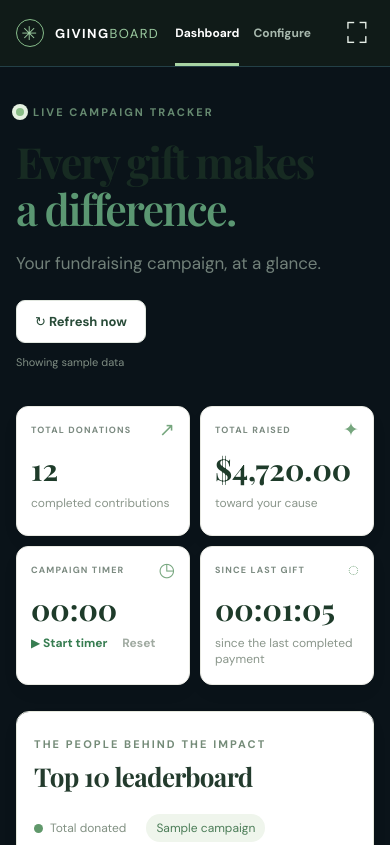
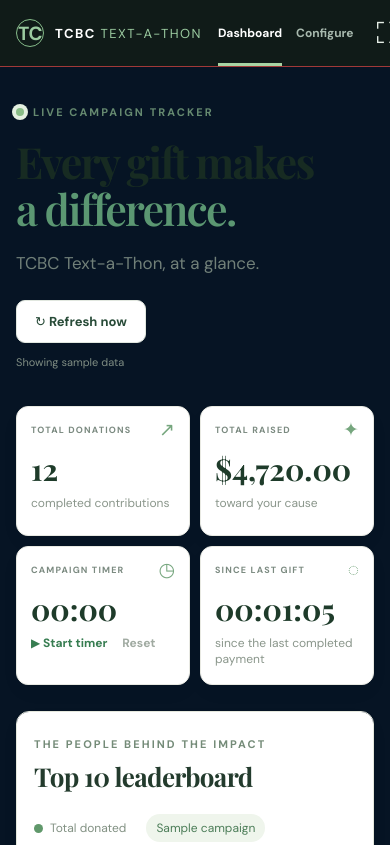
Before and after one commit to DerekAlfonso/StripeDonationTracker, a website with bundled scripts: page index.html in a window 390 px wide. Shown: the top 845 px of the page. Built offline with nearby package versions, Linux system fonts and the light colour scheme; a web font is replaced by a local one.

Commit message:
Updated to new colors and look-and-feel

```diff
--- a/app.js
+++ b/app.js
@@ -2,8 +2,9 @@ import { shareUrl, stripeRedirect, summarize } from './data.js';
 
 const STORAGE = 'giving-board-config-v1';
 const TIMER = 'giving-board-timer-v1';
+const DEFAULT_CAMPAIGN_NAME = 'TCBC Text-a-Thon';
 const $ = id => document.getElementById(id);
-const barColors = ['#57e6c2', '#ffbd69', '#fa76a8', '#a88bff', '#56c8ff', '#d8e66b', '#ff8d72', '#79e0f2', '#d195f5', '#8be19a'];
+const barColors = ['#ff6b6b', '#62aaff', '#ff9980', '#8ac7ff', '#f479a8', '#5cd5e8', '#ffb56f', '#9ba5ff', '#ed86d8', '#91d4ff'];
 const demoDonations = [
   ['Derek A', 82500, 2], ['Avery B', 74000, 5], ['Samira K', 58000, 8], ['Jordan M', 53000, 14],
   ['Taylor R', 44500, 22], ['Morgan L', 36000, 35], ['Riley C', 31000, 49], ['Charlie P', 26500, 60],
@@ -20,8 +21,10 @@ let timer = readTimer();
 let lastGiftAt = 0;
 
 function readConfig() {
-  try { return { name: '', pollSeconds: 30, token: '', linkId: '', ...JSON.parse(localStorage.getItem(STORAGE) || '{}') }; }
-  catch { return { name: '', pollSeconds: 30, token: '', linkId: '' }; }
+  try {
+    const stored = JSON.parse(localStorage.getItem(STORAGE) || '{}');
+    return { name: DEFAULT_CAMPAIGN_NAME, pollSeconds: 30, token: '', linkId: '', ...stored, name: stored.name?.trim() || DEFAULT_CAMPAIGN_NAME };
+  } catch { return { name: DEFAULT_CAMPAIGN_NAME, pollSeconds: 30, token: '', linkId: '' }; }
 }
 function readTimer() {
   try { return { elapsed: 0, startedAt: null, ...JSON.parse(localStorage.getItem(TIMER) || '{}') }; }
@@ -142,7 +145,7 @@ function route() {
 function save() {
   const seconds = Number($('poll-seconds').value);
   if (!Number.isInteger(seconds) || seconds < 10 || seconds > 3600) { $('save-status').textContent = 'Choose a refresh interval from 10 to 3600 seconds.'; return; }
-  config = { name: $('campaign-name').value.trim(), pollSeconds: seconds, token: $('access-token').value.trim(), linkId: $('payment-link').value };
+  config = { name: $('campaign-name').value.trim() || DEFAULT_CAMPAIGN_NAME, pollSeconds: seconds, token: $('access-token').value.trim(), linkId: $('payment-link').value };
   localStorage.setItem(STORAGE, JSON.stringify(config));
   $('save-status').textContent = 'Saved in this browser.';
   if (config.linkId && config.token) { refreshDonations(); schedulePoll(); }
--- a/index.html
+++ b/index.html
@@ -3,8 +3,8 @@
 <head>
   <meta charset="utf-8">
   <meta name="viewport" content="width=device-width, initial-scale=1">
-  <meta name="theme-color" content="#101b18">
-  <title>Giving Board</title>
+  <meta name="theme-color" content="#740000">
+  <title>TCBC Text-a-Thon</title>
   <link rel="stylesheet" href="styles.css">
   <link rel="stylesheet" href="theme.css">
   <script type="module" src="app.js"></script>
@@ -12,7 +12,7 @@
 <body>
   <div class="app-shell">
     <header class="topbar">
-      <a class="brand" href="#dashboard" aria-label="Giving Board dashboard"><span class="brand-mark">✳</span><span>GIVING<span class="brand-light">BOARD</span></span></a>
+      <a class="brand" href="#dashboard" aria-label="TCBC Text-a-Thon dashboard"><span class="brand-mark">TC</span><span>TCBC<span class="brand-light"> TEXT-A-THON</span></span></a>
       <nav aria-label="Main navigation"><a href="#dashboard" data-nav="dashboard">Dashboard</a><a href="#configure" data-nav="configure">Configure</a></nav>
       <div class="top-actions"><span id="mode-badge" class="mode-badge">DEMO MODE</span><button id="fullscreen-button" class="icon-button" type="button" title="Toggle full screen" aria-label="Toggle full screen">⛶</button></div>
     </header>
@@ -34,7 +34,7 @@
 
       <section id="configure-page" class="page config-page" hidden aria-labelledby="configure-title"><div class="config-intro"><div class="eyebrow"><span class="pulse"></span> CAMPAIGN SETUP</div><h1 id="configure-title">Make it <em>yours.</em></h1><p>Set up your campaign, choose a Stripe Payment Link, and share a tracked donation URL.</p></div>
         <div class="config-grid"><div class="config-main">
-          <section class="config-card"><div class="section-number">01</div><div class="section-content"><h2>Campaign details</h2><p>These settings are saved in this browser only.</p><label for="campaign-name">Campaign name</label><input id="campaign-name" type="text" maxlength="80" placeholder="e.g. Spring Community Fundraiser"><label for="poll-seconds">Refresh every</label><div class="input-suffix"><input id="poll-seconds" type="number" min="10" max="3600" step="1" value="30"><span>seconds</span></div></div></section>
+          <section class="config-card"><div class="section-number">01</div><div class="section-content"><h2>Campaign details</h2><p>These settings are saved in this browser only.</p><label for="campaign-name">Campaign name</label><input id="campaign-name" type="text" maxlength="80" placeholder="TCBC Text-a-Thon"><label for="poll-seconds">Refresh every</label><div class="input-suffix"><input id="poll-seconds" type="number" min="10" max="3600" step="1" value="30"><span>seconds</span></div></div></section>
           <section class="config-card"><div class="section-number">02</div><div class="section-content"><h2>Stripe connection</h2><p id="connection-guidance">Set a restricted read-only Stripe key and a dashboard access token in Netlify, then enter the access token here.</p><label for="access-token">Dashboard access token</label><div class="secret-field"><input id="access-token" type="password" autocomplete="off" spellcheck="false" placeholder="Token set as DASHBOARD_TOKEN in Netlify"><button id="toggle-token" class="text-button" type="button">Show</button></div><div class="callout"><strong>Keep Stripe credentials private</strong><span>The <code>STRIPE_RESTRICTED_KEY</code> environment variable stays in the Netlify Function. The dashboard token is saved only in this browser; use this page on a trusted device.</span></div><div class="button-row"><button id="connect-button" class="button button-primary" type="button">Connect to Stripe →</button><button id="clear-token-button" class="button button-quiet" type="button">Remove token</button></div><div id="connect-status" class="form-status" role="status"></div></div></section>
           <section class="config-card"><div class="section-number">03</div><div class="section-content"><h2>Select a Payment Link</h2><p>Active links from the connected Stripe mode appear here.</p><label for="payment-link">Payment Link</label><select id="payment-link"><option value="">Connect to Stripe to load links</option></select><div id="link-details" class="link-details"></div><button id="reload-links" class="text-button" type="button">↻ Reload links</button></div></section>
           <section class="config-card"><div class="section-number">04</div><div class="section-content"><h2>Share a tracked link</h2><p>Enter the name to credit. The share URL includes <code>?for=</code>; the donation page sends it to Stripe as <code>client_reference_id</code>.</p><label for="for-name">Credit this name</label><input id="for-name" type="text" maxlength="120" placeholder="e.g. Derek A"><label for="share-url">Donation URL</label><div class="copy-field"><input id="share-url" type="text" readonly placeholder="Choose a Payment Link first"><button id="copy-link" class="button button-primary" type="button">Copy</button></div><p class="fine-print">The app encodes names to fit Stripe’s reference ID rules. Share this generated URL, not the raw Stripe URL.</p></div></section>
--- a/package.json
+++ b/package.json
@@ -1,5 +1,5 @@
 {
-  "name": "giving-board",
+  "name": "tcbc-text-a-thon",
   "private": true,
   "type": "module",
   "scripts": { "test": "node --test" }
--- a/theme.css
+++ b/theme.css
@@ -1,76 +1,78 @@
 :root {
   color-scheme: dark;
-  color: #eef7f6;
-  background: #0a1319;
-  --surface: #14232c;
-  --surface-strong: #1a2d36;
-  --border: #28414a;
-  --muted: #9bb4b6;
-  --accent: #64e0c0;
+  color: #f7f9ff;
+  background: #061424;
+  --brand-red: #740000;
+  --brand-blue: #002b5f;
+  --surface: var(--brand-blue);
+  --surface-strong: #093b72;
+  --border: #28578a;
+  --muted: #b9c9df;
+  --accent: #ff8585;
   --chart-bars-height: clamp(225px, 36vh, 460px);
 }
 
-body, .app-shell { background: #0a1319; }
-.topbar { background: #0c1a21; border-bottom: 1px solid #234047; }
-.brand-mark { color: #64e0c0; border-color: #4eb69e; }
-.brand-light { color: #64e0c0; }
-.topbar nav a { color: #91aeb1; }
-.topbar nav a.active { color: #f3ffff; }
-.topbar nav a.active:after { background: #64e0c0; }
-.mode-badge { border-color: #407d72; color: #75e7cd; }
-.mode-badge.test { border-color: #ca9c50; color: #ffd17a; }
-.icon-button { color: #d7f4ed; }
+body, .app-shell { background: #061424; }
+.topbar { background: var(--brand-red); border-bottom: 1px solid #a13939; }
+.brand-mark { color: #fff; border-color: #f3b0b0; font: 700 12px 'DM Sans', system-ui, sans-serif; letter-spacing: -.03em; }
+.brand-light { color: #d9eaff; }
+.topbar nav a { color: #ebcaca; }
+.topbar nav a.active { color: #fff; }
+.topbar nav a.active:after { background: #82bbff; }
+.mode-badge { border-color: #e0a6a6; color: #fff3f3; }
+.mode-badge.test { border-color: #ffd399; color: #ffe1ae; }
+.icon-button { color: #fff; }
 
 .page { max-width: none; padding-left: clamp(24px, 4vw, 100px); padding-right: clamp(24px, 4vw, 100px); }
-.eyebrow, .eyebrow.dark { color: #70ddc0; }
-.pulse { background: #66f1c0; box-shadow: 0 0 0 4px #20483e; }
-h1, .config-intro h1 { color: #f2faf7; }
-h1 em { color: #6ce7bc; }
-.subtitle, .config-intro p { color: #a7bec0; }
-.button-quiet { background: #192d35; border-color: #38545b; color: #d3f8eb; }
-.button-primary { background: #48cda7; color: #09251e; }
-.sync-note { color: #9eb6b7; }
+.eyebrow, .eyebrow.dark { color: #ff9595; }
+.pulse { background: #ff8080; box-shadow: 0 0 0 4px #50202a; }
+h1, .config-intro h1 { color: #fff; }
+h1 em { color: #ff9292; }
+.subtitle, .config-intro p { color: #bbcee4; }
+.button-quiet { background: #0c315b; border-color: #3a6798; color: #dcecff; }
+.button-primary { background: var(--brand-red); border-color: #b24646; color: #fff; }
+.sync-note { color: #b8cce3; }
 
 .kpi-card, .leaderboard-panel, .config-card { background: var(--surface); border-color: var(--border); box-shadow: 0 20px 50px rgba(0,0,0,.1); }
 .kpi-card { min-height: 182px; }
-.kpi-label { color: #aac3c2; }
-.kpi-icon { color: #6be0bc; }
-.kpi-value { color: #f4fbf9; }
-.kpi-foot { color: #a3bab9; }
-.text-button { color: #70e7c4; }
-.text-button.subtle { color: #a3b6b8; }
-.panel-heading h2, .section-content h2 { color: #f1faf7; }
-.panel-right { color: #b0c6c5; }
-.legend-dot { background: #64e0c0; }
-.link-pill { background: #24453f; color: #a5f3d6; }
-.chart { height: calc(var(--chart-bars-height) + 66px); border-bottom-color: #35505a; }
+.kpi-label { color: #c1d4ed; }
+.kpi-icon { color: #ff9999; }
+.kpi-value { color: #fff; }
+.kpi-foot { color: #bbcee6; }
+.text-button { color: #ffafaf; }
+.text-button.subtle { color: #afc3df; }
+.panel-heading h2, .section-content h2 { color: #fff; }
+.panel-right { color: #c2d5ec; }
+.legend-dot { background: #ff8585; }
+.link-pill { background: #123f72; color: #e1edff; }
+.chart { height: calc(var(--chart-bars-height) + 66px); border-bottom-color: #47709e; }
 .bar-column { width: 100%; }
-.bar { max-width: 180px; background: linear-gradient(180deg, color-mix(in srgb, var(--bar-color), white 14%), color-mix(in srgb, var(--bar-color), #152b31 14%)); box-shadow: 0 0 23px color-mix(in srgb, var(--bar-color), transparent 82%); }
-.bar-column:first-child .bar { background: linear-gradient(180deg, color-mix(in srgb, var(--bar-color), white 14%), color-mix(in srgb, var(--bar-color), #152b31 14%)); }
+.bar { max-width: 180px; background: linear-gradient(180deg, color-mix(in srgb, var(--bar-color), white 14%), color-mix(in srgb, var(--bar-color), #061424 14%)); box-shadow: 0 0 23px color-mix(in srgb, var(--bar-color), transparent 82%); }
+.bar-column:first-child .bar { background: linear-gradient(180deg, color-mix(in srgb, var(--bar-color), white 14%), color-mix(in srgb, var(--bar-color), #061424 14%)); }
 .bar-value { color: var(--bar-color); }
-.bar-name { color: #d6e6e4; }
-.empty-chart, .dashboard-footer { color: #9cb4b5; }
-.dashboard-footer a { color: #79e9c7; }
+.bar-name { color: #e2ecfb; }
+.empty-chart, .dashboard-footer { color: #a9bedb; }
+.dashboard-footer a { color: #ff9d9d; }
 
-.section-content p, .section-content label, .link-details, .fine-print { color: #afc6c4; }
-.section-content label { color: #d1e8df; }
-.section-content input, .section-content select { background: #0d1b23; border-color: #34515a; color: #f1f8f7; }
-.section-content input::placeholder { color: #799698; }
-.section-content input:focus, .section-content select:focus { border-color: #64daba; box-shadow: 0 0 0 3px #295649; }
-.input-suffix span { background: #21353c; border-color: #34515a; color: #bfd8d0; }
-.callout { background: #203a38; border-left-color: #62d9b5; color: #b4d1cb; }
-.callout strong { color: #a4efd5; }
-.form-status, .config-save { color: #83e0c1; }
-.form-status.error { color: #ffad9b; }
-.section-number { color: #60bca2; }
-.setup-guide { background: #183a3a; border: 1px solid #2b635b; }
-.guide-header { color: #9de2ce; }
-.setup-guide li { border-left-color: #47816f; }
-.setup-guide li:before { background: #62dbb2; color: #0d2d23; }
-.setup-guide li span { color: #b6d4cd; }
-.guide-note { border-top-color: #427569; color: #afd4c7; }
-.redirect-page { background: #0a1319; }
-.redirect-page p { color: #b4d1cc; }
+.section-content p, .section-content label, .link-details, .fine-print { color: #bdcfea; }
+.section-content label { color: #e3ecfb; }
+.section-content input, .section-content select { background: #061d3d; border-color: #3c6b9f; color: #fff; }
+.section-content input::placeholder { color: #95afd0; }
+.section-content input:focus, .section-content select:focus { border-color: #ff9d9d; box-shadow: 0 0 0 3px #743744; }
+.input-suffix span { background: #123f70; border-color: #3c6b9f; color: #d4e6ff; }
+.callout { background: #103a69; border-left-color: #ff9a9a; color: #c7d9ef; }
+.callout strong { color: #fff; }
+.form-status, .config-save { color: #ffafaf; }
+.form-status.error { color: #ffb39d; }
+.section-number { color: #ffaaaa; }
+.setup-guide { background: #520914; border: 1px solid #a54751; }
+.guide-header { color: #ffd1d1; }
+.setup-guide li { border-left-color: #bd6870; }
+.setup-guide li:before { background: #75baff; color: #002b5f; }
+.setup-guide li span { color: #f2cfd1; }
+.guide-note { border-top-color: #af5961; color: #f3c9cd; }
+.redirect-page { background: #061424; }
+.redirect-page p { color: #c4d6ec; }
 
 :fullscreen .topbar { display: none; }
 :fullscreen .page { padding-top: clamp(22px, 3vh, 50px); }
@@ -101,6 +103,6 @@ h1 em { color: #6ce7bc; }
 
 @media (max-width: 590px) {
   .page { padding-left: 16px; padding-right: 16px; }
-  .topbar { background: #0c1a21; }
+  .topbar { background: var(--brand-red); }
   .kpi-card { min-height: 135px; }
 }
```
Also changed, not shown: README.md.
